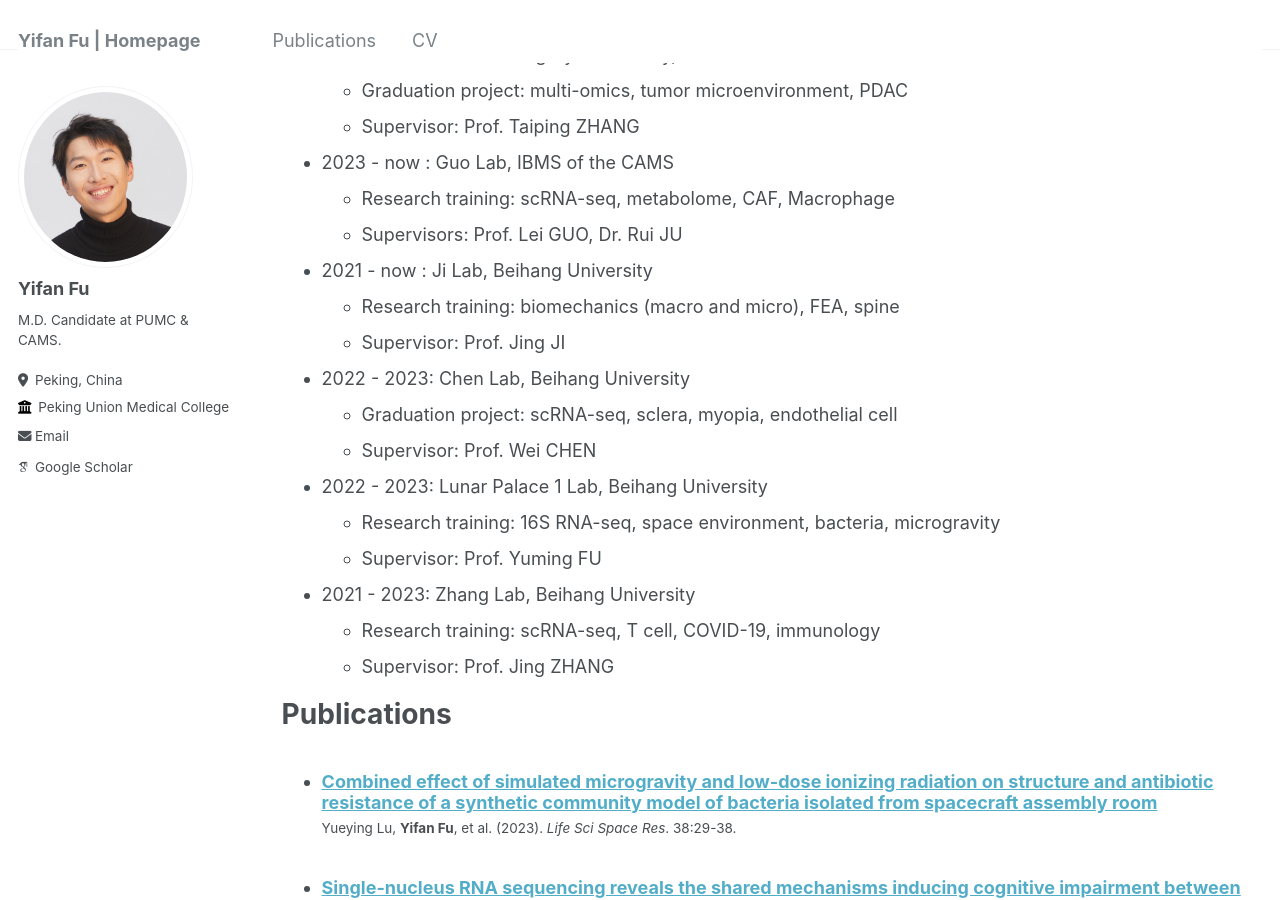
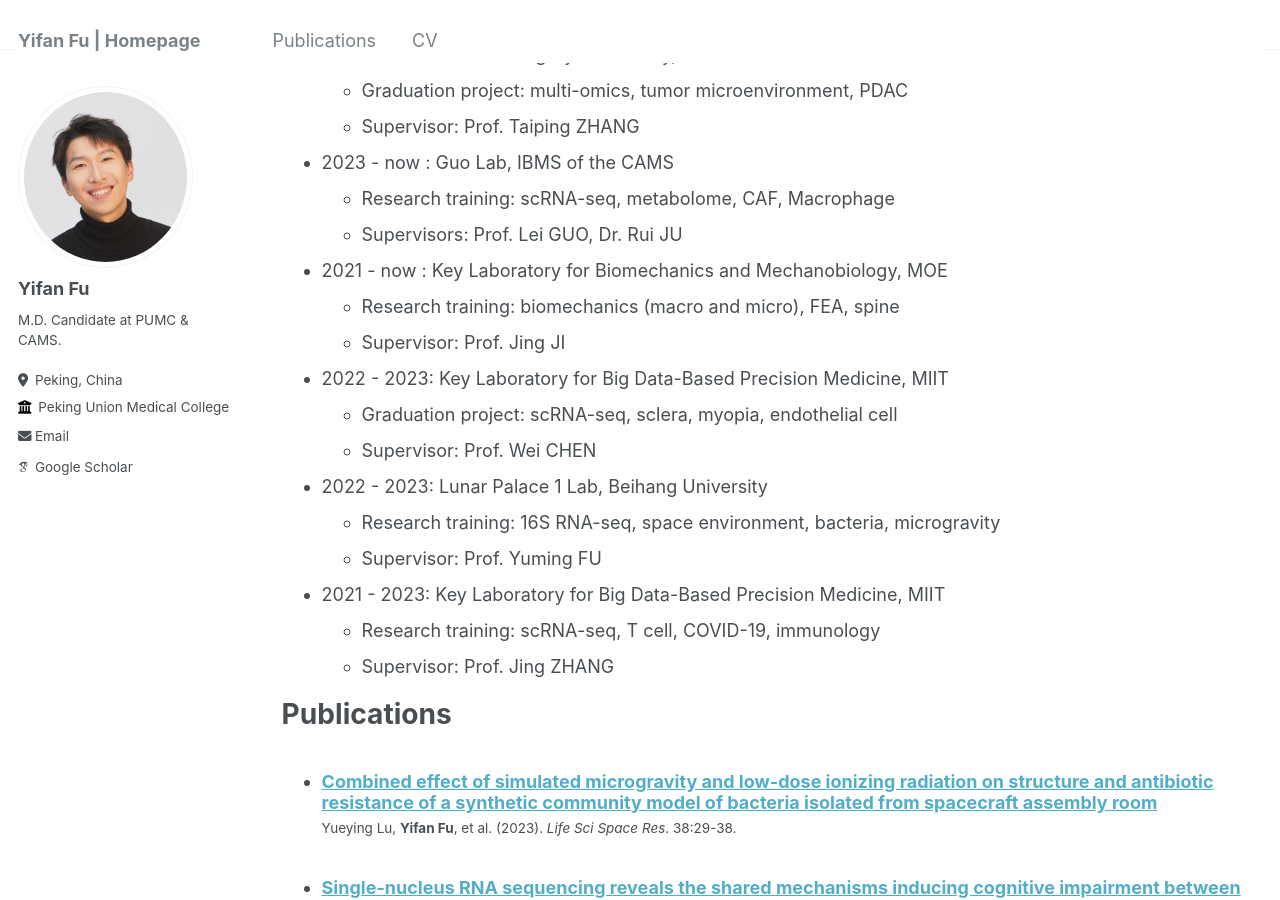
Before and after one commit to yifanfu01/yifanfu01.github.io, a Jekyll site: the page built from _pages/cv.md, in a window 1280 px wide and 900 px high, scrolled down 308 px. Built offline with Jekyll 4.4.1, drawn with Linux system fonts in a browser that asks for light colours; some web fonts are replaced.

Commit message:
Update cv.md

```diff
--- a/_pages/cv.md
+++ b/_pages/cv.md
@@ -23,16 +23,16 @@ Lab Experience
 * 2023 - now : Guo Lab, IBMS of the CAMS
   * Research training: scRNA-seq, metabolome, CAF, Macrophage
   * Supervisors: Prof. Lei GUO, Dr. Rui JU
-* 2021 - now : Ji Lab, Beihang University
+* 2021 - now : Key Laboratory for Biomechanics and Mechanobiology, MOE
   * Research training: biomechanics (macro and micro), FEA, spine
   * Supervisor: Prof. Jing JI
-* 2022 - 2023: Chen Lab, Beihang University
+* 2022 - 2023: Key Laboratory for Big Data-Based Precision Medicine, MIIT
   * Graduation project: scRNA-seq, sclera, myopia, endothelial cell
   * Supervisor: Prof. Wei CHEN
 * 2022 - 2023: Lunar Palace 1 Lab, Beihang University
   * Research training: 16S RNA-seq, space environment, bacteria, microgravity
   * Supervisor: Prof. Yuming FU
-* 2021 - 2023: Zhang Lab, Beihang University
+* 2021 - 2023: Key Laboratory for Big Data-Based Precision Medicine, MIIT
   * Research training: scRNA-seq, T cell, COVID-19, immunology
   * Supervisor: Prof. Jing ZHANG
 
```
